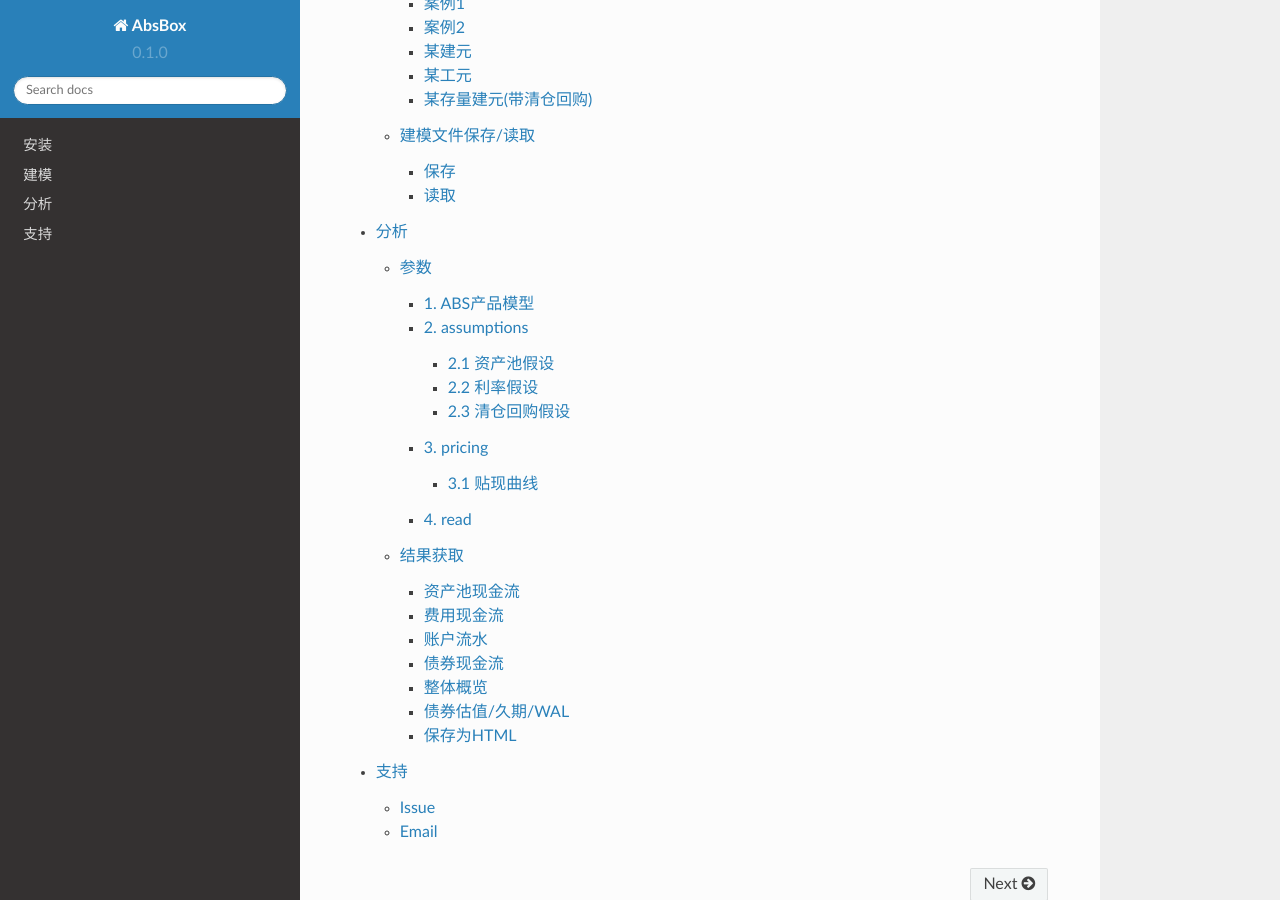
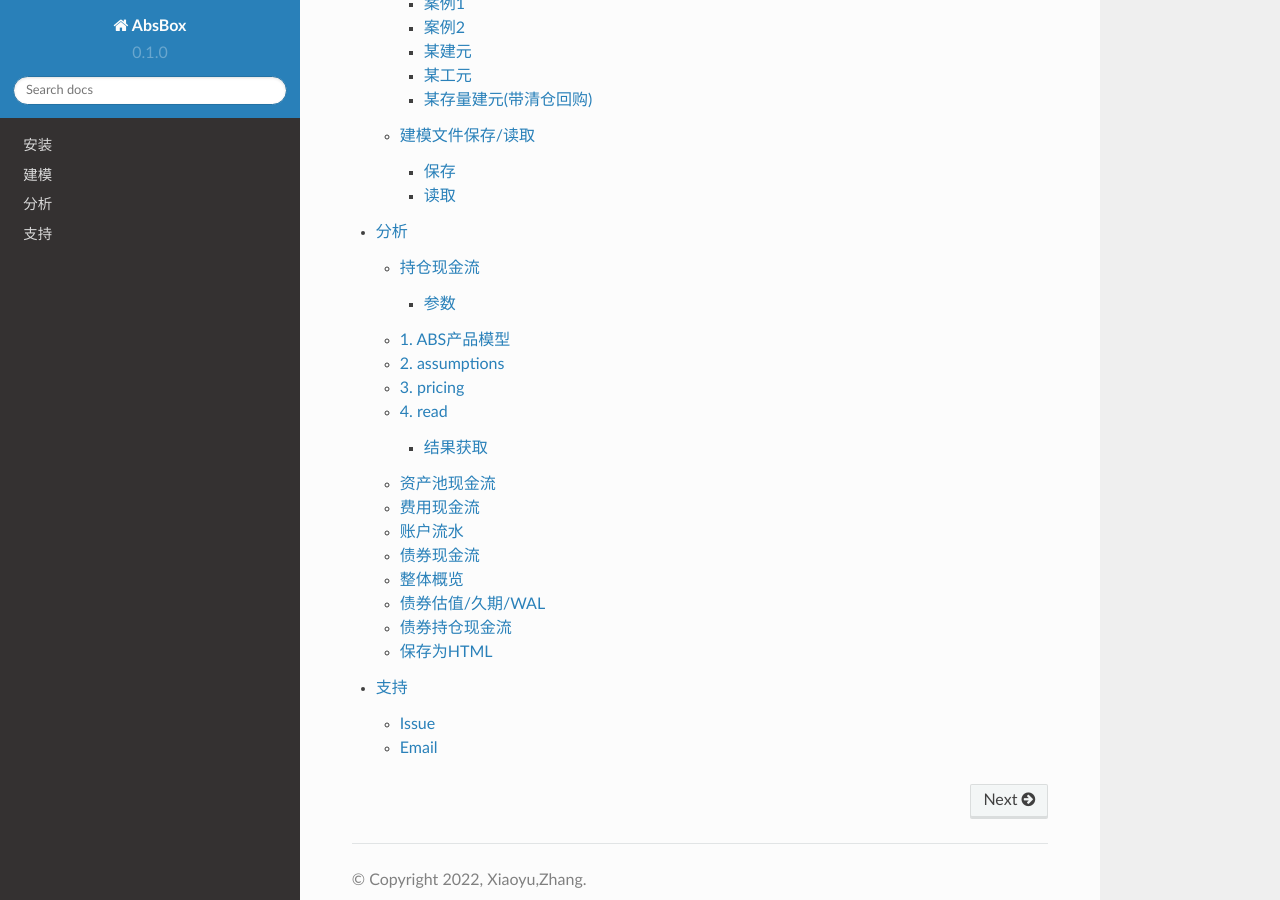
Before and after one commit to yellowbean/pyabs-doc, a Sphinx documentation site: the page built from docs/source/index.rst, in a window 1280 px wide and 900 px high, scrolled down 840 px. Built offline with Sphinx 7.4.7 and the Read the Docs theme 2.0.0, drawn with Linux system fonts in a browser that asks for light colours; some of the changed lines change nothing that is shown.

Commit message:
position

```diff
--- a/docs/source/分析.rst
+++ b/docs/source/分析.rst
@@ -8,10 +8,10 @@
 
    from absbox import API,save
    from absbox.local.china import 信贷ABS,show
-   localAPI = API("https://deal-bench.xyz")
+   localAPI = API("https://deal-bench.xyz/api")
 
 
-``"https://deal-bench.xyz"`` 可以替换成本地部署,或者私有云的服务器，以提高响应速度和计算能力。
+``"https://deal-bench.xyz/api"`` 可以替换成本地部署,或者私有云的服务器，以提高响应速度和计算能力。
 
 .. note::
    计算服务器是基于REST Service 引擎,`absbox`通过HTTP协议和这个引擎进行交互。
@@ -22,11 +22,19 @@
 
 .. code-block:: python
 
-  localAPI.run(jy,
-               assumptions=[{"CPR":0.01},{"CDR":0.01},{"回收":(0.7,18)}],
-               pricing={"贴现日":"2023-06-22","贴现曲线":[["2020-01-01",0.025]]},
+  localAPI.run(jy,    # 这里 jy 就表示一个ABS产品模型
+               assumptions=[{"CPR":0.01}  # 年化早偿付率 1%
+                           ,{"CDR":0.01}  # 年化违约率  1%
+                           ,{"回收":(0.7,18)}],  # 回收率 70%，回收周期 18
+               pricing={"贴现日":"2023-06-22"
+                       ,"贴现曲线":[["2020-01-01",0.025]]},
                read=True
               )
+
+持仓现金流
+^^^^
+如果用户希望获得自己持仓的现金流回款，可以通过position参数进行传递持仓信息。在返回结果中通过 `position` 获取持仓现金流。
+
 
 如果 模型文件已经通过下列命令存储至本地目录
 
@@ -100,6 +108,11 @@
 .. code-block:: python
 
   {"贴现日":"2023-06-22","贴现曲线":[["2020-01-01",0.03]]}
+
+3.2 贴现日
+""""
+
+将贴现日之后的债券现金流，贴现至贴现日
 
 4. read
 ^^^^^
@@ -184,6 +197,33 @@
   :width: 400
   :alt: 估值
 
+债券持仓现金流
+^^^^
+
+用户可以通过参数 `position` 传入持仓债券的张数和对应层级，从而获取对应债券实际获得的现金流
+
+.. code-block:: python
+
+  r = localAPI.run(BYD_AUTO_2021_2
+             ,assumptions= myAssumption
+             ,pricing= myPricing
+             ,read=True
+             ,position={"次级":2000}
+             )
+
+通过加入一个`position`参数，传入当前持仓的名称，持仓的债券张数
+
+.. code-block:: python
+
+  r['position']['次级']
+
+即可获取基于持仓的现金流
+
+.. image:: img/position_bond_flow.png
+  :width: 500
+  :alt: 持仓现金流
+
+
 保存为HTML
 ^^^^
 
```
